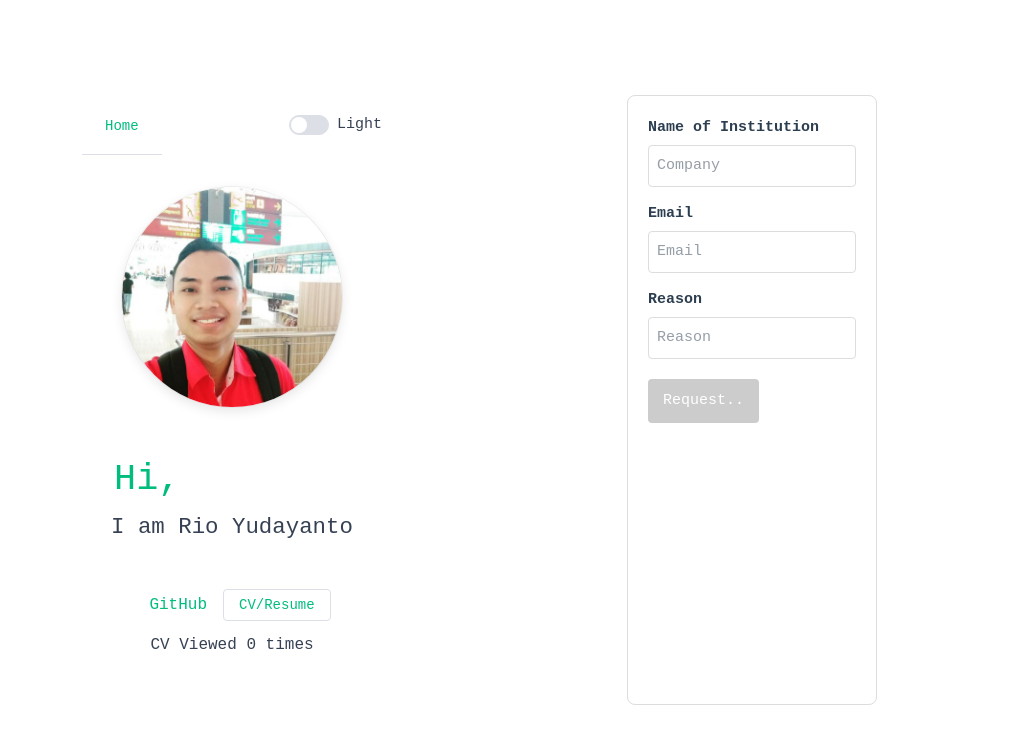
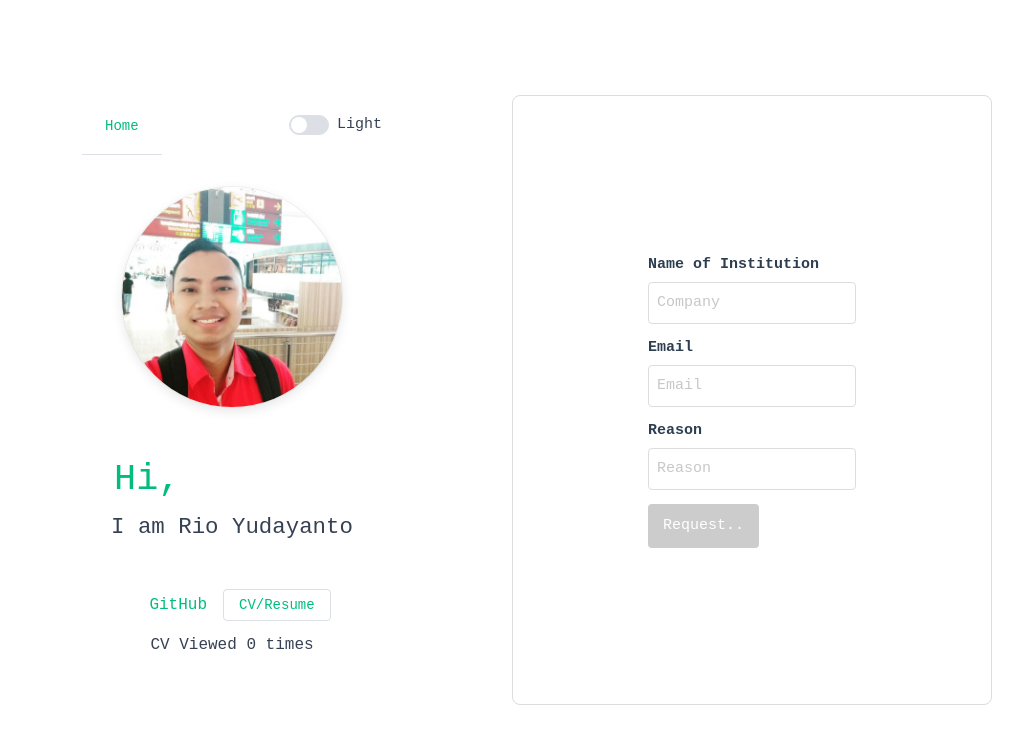
Before and after one commit to rioyuda02/my-portfolios, a Vue app: page /my-cv in a window 1024 px wide. Shown: the top 744 px of the page. Built offline with nearby package versions, Linux system fonts and the light colour scheme.

Commit message:
add Auth update

```diff
--- a/src/assets/main.css
+++ b/src/assets/main.css
@@ -35,6 +35,9 @@
 .dark .el-tour__body {
   color: teal!important;
 }
+.dark .form-group input{
+  color: var(--vt-c-white-soft);
+}
 /* End */
 
 .el-menu, .el-button {
@@ -42,6 +45,9 @@
 }
 .el-button{
   color: var(--color-text-link-1)!important;
+}
+.form-group input{
+  color: var(--vt-c-divider-dark-1);
 }
 
 #app {
--- a/src/components/Cv_view.vue
+++ b/src/components/Cv_view.vue
@@ -1,6 +1,6 @@
 <template>
     <div class="form-container">
-      <form @submit.prevent="handleSubmit">
+      <form @submit.prevent="handleSubmit" class="form-in">
         <!-- Your form fields here -->
         <div class="form-group">
           <label for="NameofInsitusion">Name of Institution</label>
@@ -35,7 +35,9 @@
           />
         </div>
         <!-- Turnstile container -->
-        <div ref="turnstileContainer" class="turnstile-container"></div>
+         <div class="Auth">
+             <div ref="turnstileContainer" class="turnstile-container"></div>
+         </div>
 
         <button type="submit" :disabled="!turnstileToken">Request..</button>
 
@@ -88,7 +90,6 @@
     try {
       message.value = 'Submitting...'
       isError.value = false
-
       // Create form data with the turnstile token
       const formData = new FormData()
       formData.append('Name of Institution', NameofInstitution.value)
@@ -161,20 +162,26 @@ const Notify_page = async () => {
   </script>
 
   <style scoped>
+  @media (min-width: 1024px) {
   .form-container {
-    max-width: 500px;
+    display: flex;
+    width: 100%;
+    height: auto;
+    justify-content: center;
+    align-items: center;
     margin: 0 auto;
-    padding: 20px;
+    padding: 0;
     border: 1px solid #ddd;
     border-radius: 8px;
   }
 
   .form-group {
-    margin-bottom: 15px;
+    margin-bottom: 12px;
   }
 
+
   label {
-    display: block;
+    display: flex;
     margin-bottom: 5px;
     font-weight: bold;
   }
@@ -187,7 +194,7 @@ const Notify_page = async () => {
   }
 
   .turnstile-container {
-    margin: 20px 0;
+    margin: 14px 0;
   }
 
   button {
@@ -216,4 +223,65 @@ const Notify_page = async () => {
     background-color: #f8d7da;
     color: #721c24;
   }
+}
+@media (max-width: 1028px) {
+    .form-container {
+    display: flex;
+    width: 100%;
+    height: auto;
+    justify-content: center;
+    align-items: center;
+    margin: 0 auto;
+    padding: 0;
+    border-radius: 8px;
+  }
+  .form-group {
+    margin-bottom: 12px;
+  }
+
+
+  label {
+    display: flex;
+    margin-bottom: 5px;
+    font-weight: bold;
+  }
+
+  input {
+    width: 100%;
+    padding: 8px;
+    border: 1px solid #ddd;
+    border-radius: 4px;
+  }
+
+  .turnstile-container {
+    margin: 14px 0;
+  }
+
+  button {
+    padding: 10px 15px;
+    background-color: #4CAF50;
+    color: white;
+    border: none;
+    border-radius: 4px;
+    cursor: pointer;
+  }
+
+  button:disabled {
+    background-color: #cccccc;
+    cursor: not-allowed;
+  }
+
+  .message {
+    margin-top: 15px;
+    padding: 10px;
+    border-radius: 4px;
+    background-color: #d4edda;
+    color: #155724;
+  }
+
+  .message.error {
+    background-color: #f8d7da;
+    color: #721c24;
+  }
+}
   </style>
```
